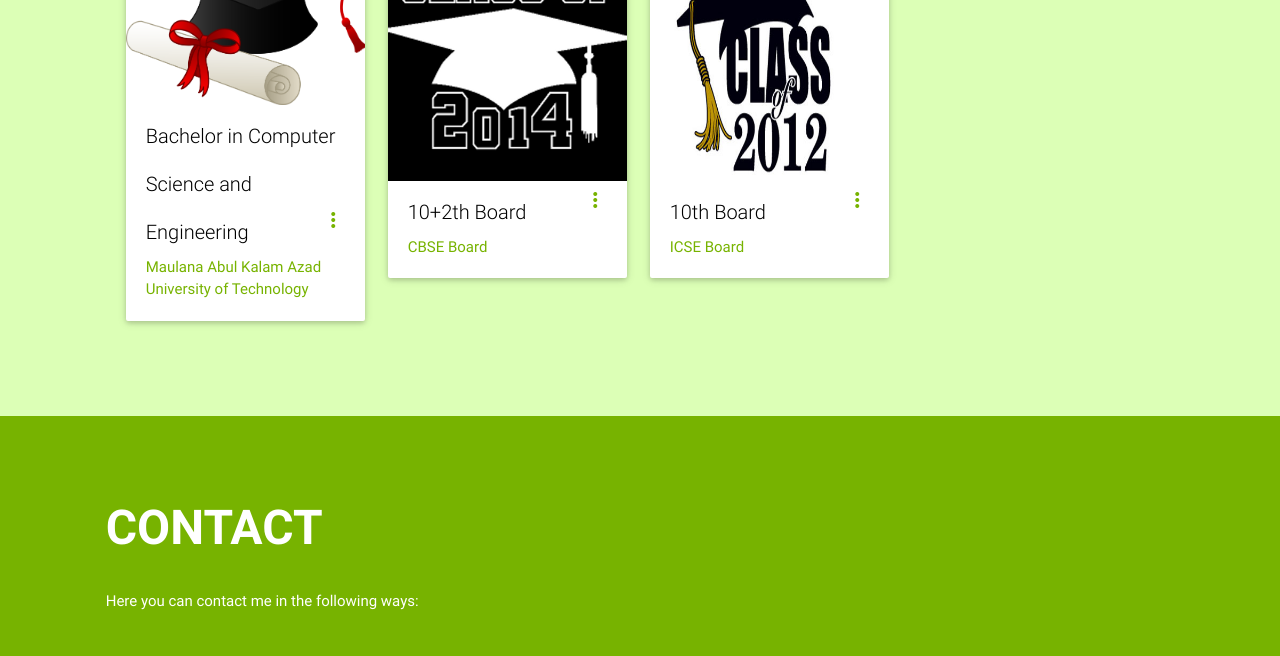
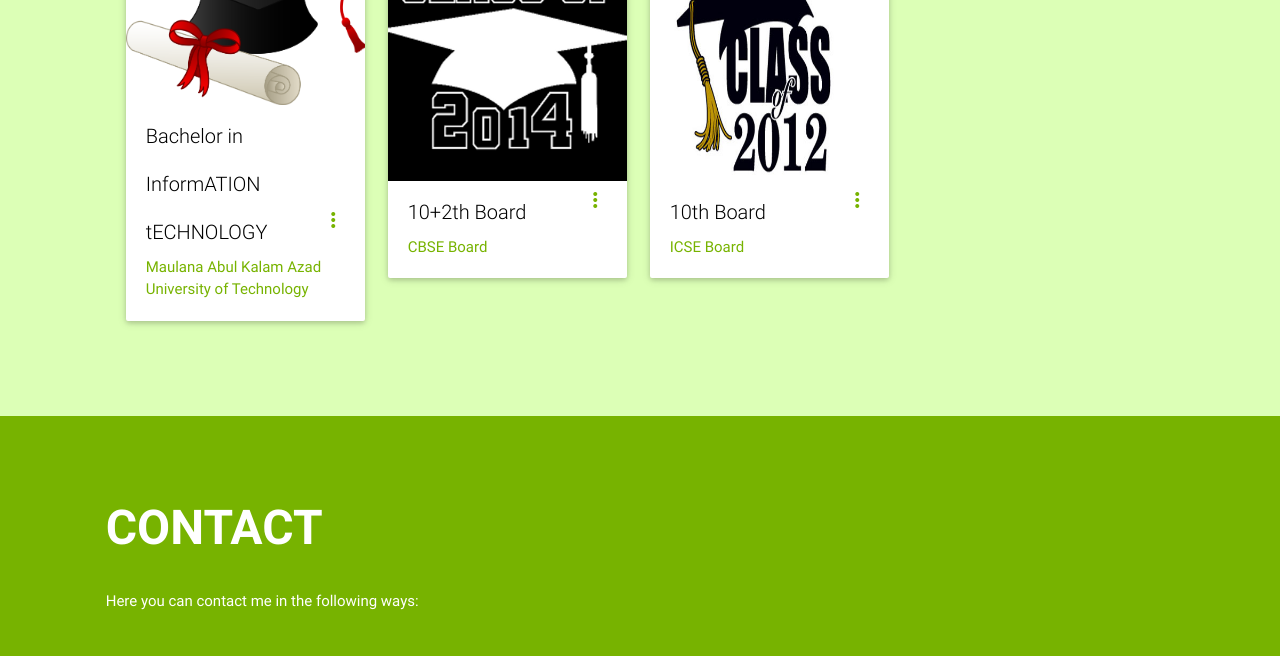
Before and after one commit to ankushrajpal/ankushrajpal.github.io, a plain HTML site: page index.html in a window 1280 px wide. Shown: the part 3060-3716 px from the top of the page. Drawn offline with Linux system fonts and the light colour scheme.

Commit message:
Update index.html

```diff
--- a/index.html
+++ b/index.html
@@ -198,7 +198,7 @@
                           <img class="activator" src="img/grad1.png">
                         </div>
                         <div class="card-content">
-                          <span class="card-title activator reveal-title">Bachelor in Computer Science and Engineering<i class="material-icons right">more_vert</i></span>
+                          <span class="card-title activator reveal-title">Bachelor in InformATION tECHNOLOGY<i class="material-icons right">more_vert</i></span>
                           <p><a href="#">Maulana Abul Kalam Azad University of Technology</a></p>
                         </div>
                         <div class="card-reveal">
```
